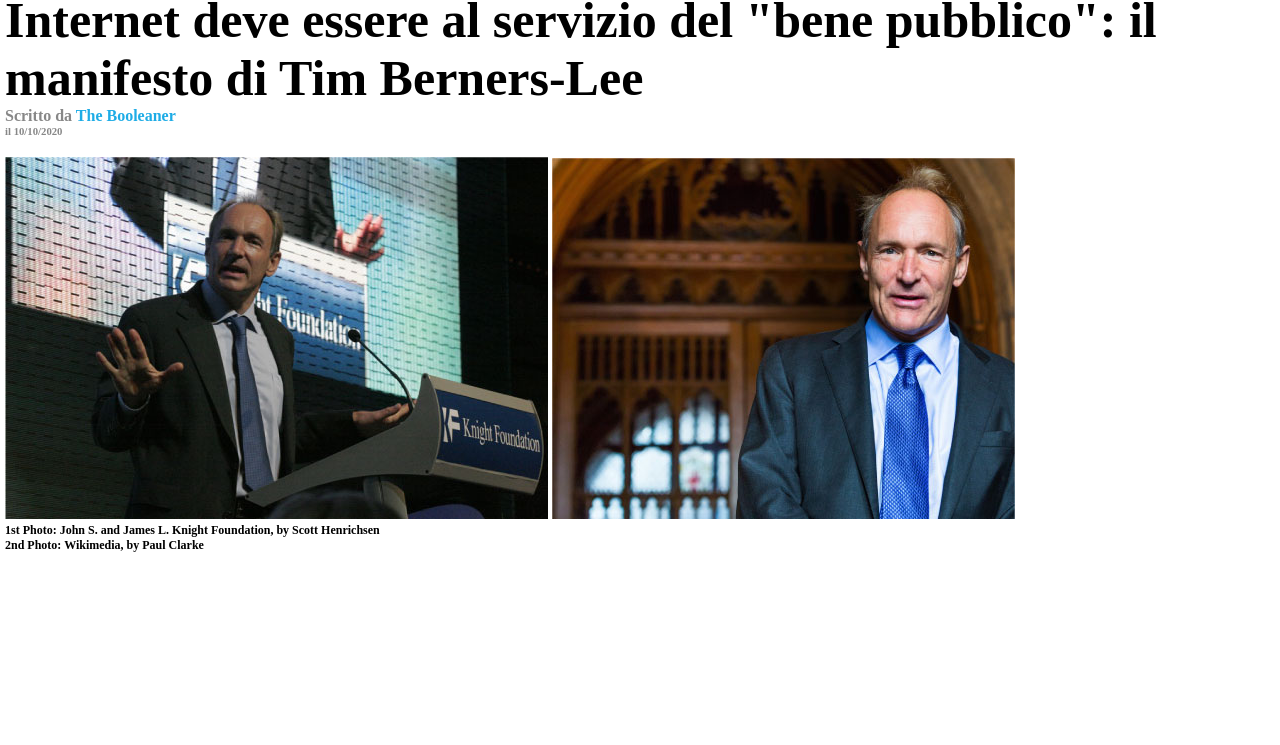
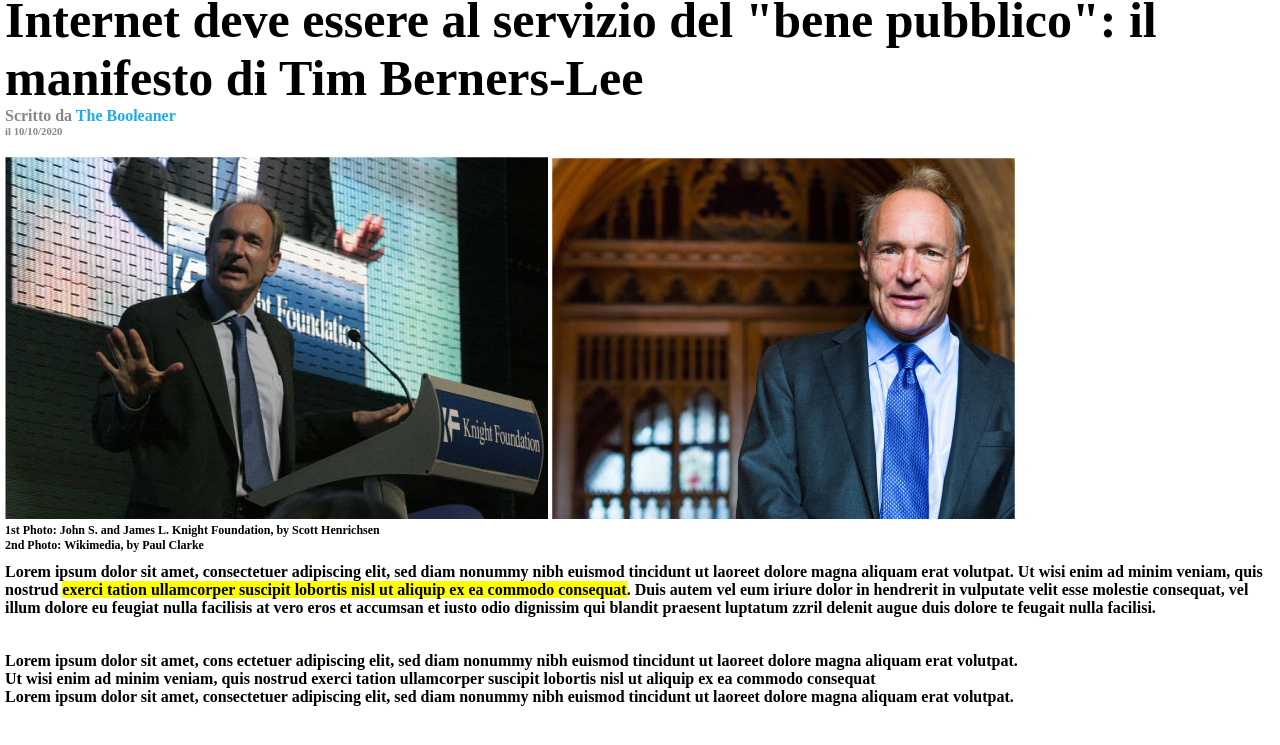
Before and after one commit to fabiodigiacomopepe/html-css-booleaner, a plain HTML site: page index.html in a window 1280 px wide. Shown: the part 113-858 px from the top of the page. Before the commit the page ends 800 px from the top, so only its background shows below. Drawn offline with Linux system fonts and the light colour scheme.

Commit message:
Add central paragraphs

```diff
--- a/css/style.css
+++ b/css/style.css
@@ -44,3 +44,22 @@ header h6 {
     font-size: 12px;
     font-weight: bold;
 }
+
+/* regole sezione centrale */
+main {
+    padding: 5px;
+}
+
+/* regole paragrafi centrali */
+section p {
+    font-weight: 550;
+}
+
+p span {
+    background-color: yellow;
+}
+
+section ul {
+    margin: 35px 0;
+    font-weight: bold;
+}
--- a/index.html
+++ b/index.html
@@ -30,12 +30,16 @@
         </header>
 
         <main>
-            <section>
-
+            <section> <!-- primo paragrafo -->
+                <p>Lorem ipsum dolor sit amet, consectetuer adipiscing elit, sed diam nonummy nibh euismod tincidunt ut laoreet dolore magna aliquam erat volutpat. Ut wisi enim ad minim veniam, quis nostrud <span class="colored">exerci tation ullamcorper suscipit lobortis nisl ut aliquip ex ea commodo consequat</span>. Duis autem vel eum iriure dolor in hendrerit in vulputate velit esse molestie consequat, vel illum dolore eu feugiat nulla facilisis at vero eros et accumsan et iusto odio dignissim qui blandit praesent luptatum zzril delenit augue duis dolore te feugait nulla facilisi.</p>
             </section>
 
             <section>
-
+                <ul> <!-- lista puntata -->
+                    <li>Lorem ipsum dolor sit amet, cons ectetuer adipiscing elit, sed diam nonummy nibh euismod tincidunt ut laoreet dolore magna aliquam erat volutpat.</li>
+                    <li>Ut wisi enim ad minim veniam, quis nostrud exerci tation ullamcorper suscipit lobortis nisl ut aliquip ex ea commodo consequat</li>
+                    <li>Lorem ipsum dolor sit amet, consectetuer adipiscing elit, sed diam nonummy nibh euismod tincidunt ut laoreet dolore magna aliquam erat volutpat.</li>
+                </ul>
             </section>
 
             <section>
```
